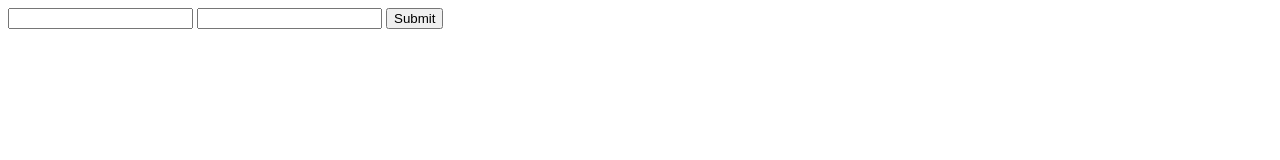
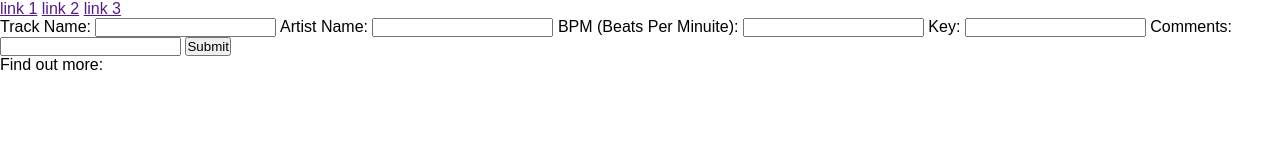
Before and after one commit to tris43210/Week04-Assignment, a website built with Vite: page client/index.html in a window 1280 px wide. Built offline with nearby package versions, Linux system fonts and the light colour scheme; files whose address does not match are found by name.

Commit message:
linked db w front end results

```diff
--- a/client/index.html
+++ b/client/index.html
@@ -8,18 +8,36 @@
     <title>client</title>
   </head>
   <body>
-    <header></header>
+    <header>
+      <nav>
+        <a href="">link 1</a>
+        <a href="">link 2</a>
+        <a href="">link 3</a>
+      </nav>
+    </header>
     <main>
       <form id="form">
-        <label for=""></label>
-        <input type="text" />
+        <label for="">Track Name:</label>
+        <input type="text" name="trackName" id="" />
 
-        <label for=""></label>
-        <input type="text" />
+        <label for="">Artist Name:</label>
+        <input type="text" name="artistName" id="" />
+
+        <label for="">BPM (Beats Per Minuite):</label>
+        <input type="number" name="BPM" id="" />
+
+        <label for="">Key:</label>
+        <input type="text" name="key" id="" />
+
+        <label for="">Comments:</label>
+        <input type="text" name="comments" id="" />
 
         <button type="submit">Submit</button>
       </form>
+      <div class="display-container" id="musicResultsContainer"></div>
     </main>
-    <footer></footer>
+    <footer>
+      <p>Find out more:</p>
+    </footer>
   </body>
 </html>
--- a/client/src/main.js
+++ b/client/src/main.js
@@ -0,0 +1,29 @@
+const form = document.getElementById(`form`);
+const musicResultContianer = document.getElementById(`musicResultsContainer`);
+console.log(musicResultContianer);
+
+async function getMusic() {
+  const getData = await fetch(`http://localhost:8080/musicStorage`);
+  const gotData = await getData.json();
+  console.log(gotData);
+  generateHTML(gotData);
+}
+
+function generateHTML(gotData) {
+  gotData.forEach(function (item) {
+    const trackContainer = document.createElement(`div`);
+    const artistName = document.createElement(`p`);
+
+    artistName.innerText = item.artistname;
+    trackContainer.append(artistName);
+    musicResultContianer.append(trackContainer);
+  });
+}
+
+getMusic();
+
+// function getFormData() {
+//   addEventListener(`submit`, function () {
+//     event.preventDefault;
+//   });
+// }
--- a/client/src/style.css
+++ b/client/src/style.css
@@ -0,0 +1,16 @@
+* {
+  box-sizing: border-box;
+  margin: 0px;
+  padding: 0px;
+  font-family: sans-serif;
+}
+
+body {
+  display: grid;
+  grid-template-columns: 1fr;
+  grid-template-rows: 0.2fr, 1fr, 0.2fr;
+}
+
+main {
+  grid-row-start: 2;
+}
```
Also changed, not shown: server/seed.js (+12 -0 lines), server/server.js (+11 -0 lines), 1 other file.
